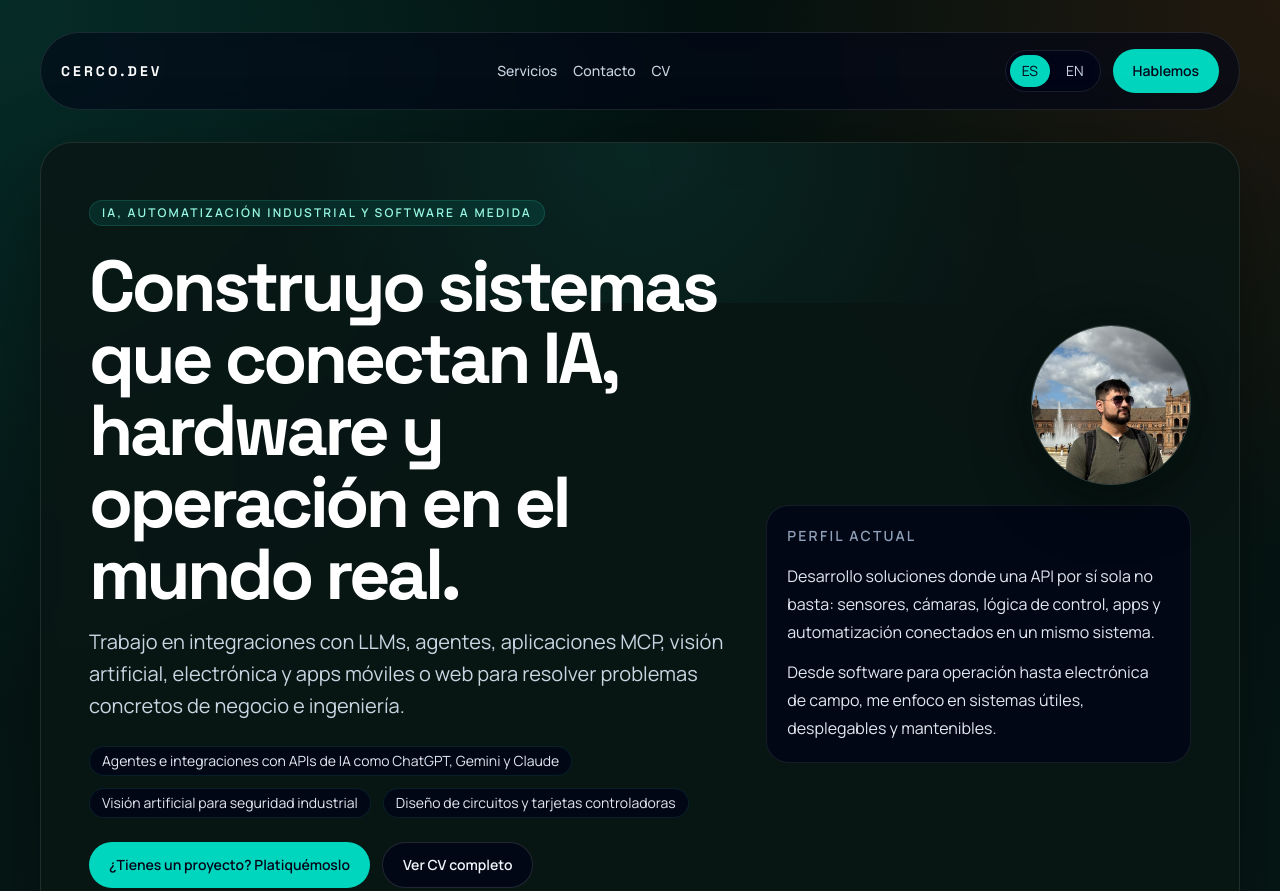
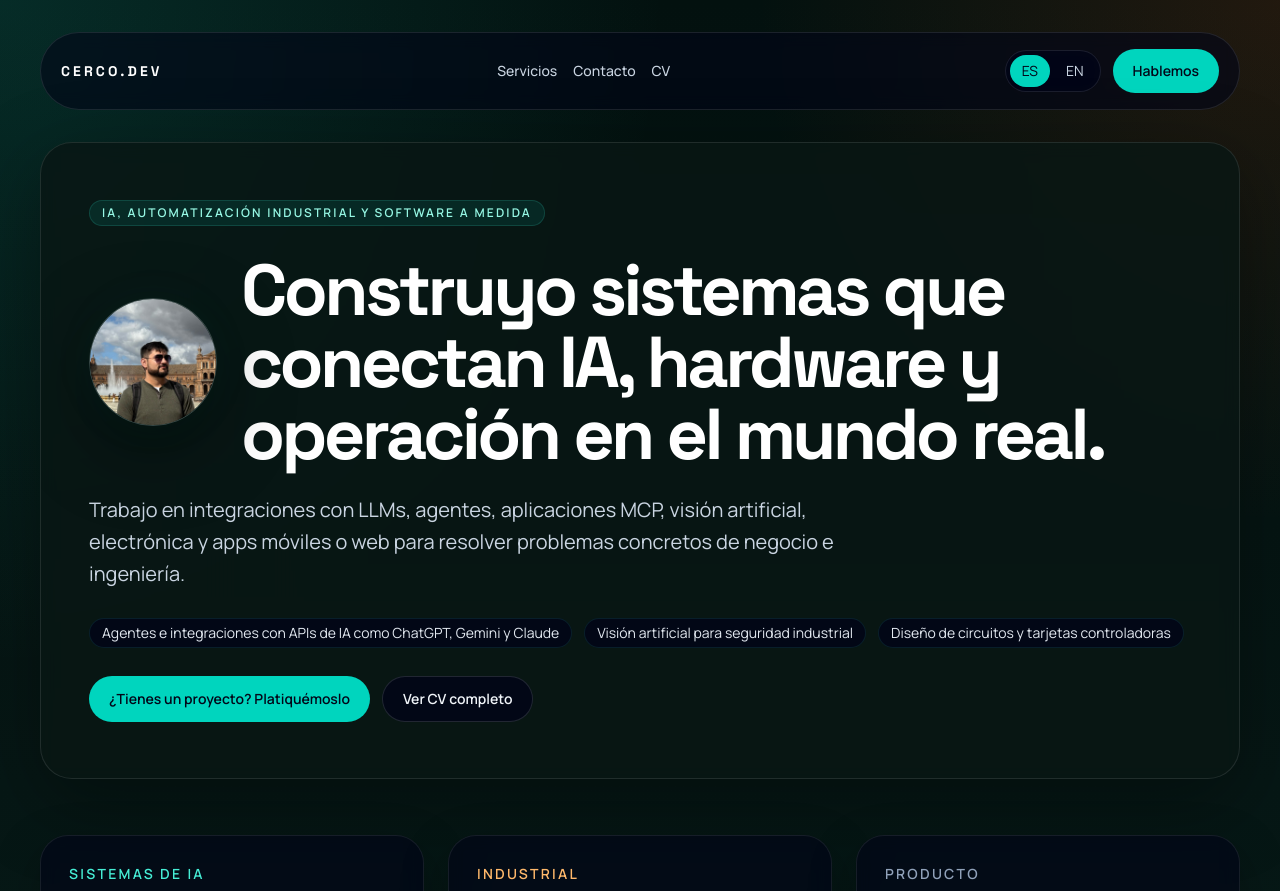
Before and after one commit to Darival/resume, a website: page index.html in a window 1280 px wide. Shown: the top 891 px of the page. Drawn offline with Linux system fonts and the light colour scheme.

Commit message:
feat: update hero section layout and improve responsiveness; refine CSS variables and translations

```diff
--- a/index.html
+++ b/index.html
@@ -51,12 +51,19 @@
 
     <main class="shell pb-12 sm:pb-16 lg:pb-24">
         <section class="hero-card px-6 py-8 sm:px-8 sm:py-10 lg:px-12 lg:py-14">
-            <div class="absolute inset-x-0 top-0 h-40 bg-[radial-gradient(circle_at_top,rgba(15,118,110,0.18),transparent_60%)]"></div>
-            <div class="relative grid gap-10 lg:grid-cols-[1.2fr_0.8fr] lg:items-center">
-                <div class="space-y-6">
+            <div class="relative space-y-6 lg:space-y-7">
                 <span class="eyebrow" data-i18n="shared.heroBadge">AI, automatizacion industrial y software a medida</span>
-                    <div class="space-y-4">
-                        <h1 class="max-w-4xl text-4xl font-bold tracking-[-0.05em] text-white sm:text-5xl lg:text-7xl" data-i18n="landing.heroTitle">Construyo sistemas que conectan AI, hardware y operacion real.</h1>
+
+                <div class="space-y-5 sm:space-y-6">
+                    <div class="flex items-center gap-4 sm:gap-5 lg:gap-6">
+                        <div class="relative w-24 shrink-0 sm:w-28 lg:w-32">
+                            <div class="absolute -inset-3 rounded-full bg-[radial-gradient(circle,rgba(15,118,110,0.24),transparent_68%)] blur-lg"></div>
+                            <img src="avatar.jpg" alt="Portrait of Cesar Rene Contreras Villegas" data-i18n-attr="alt: landing.avatarAlt" class="relative aspect-square w-full rounded-full border border-white/20 object-cover shadow-[0_24px_80px_rgba(0,0,0,0.42)]">
+                        </div>
+
+                        <h1 class="max-w-4xl text-3xl font-bold tracking-[-0.05em] text-white sm:text-5xl lg:text-7xl" data-i18n="landing.heroTitle">Construyo sistemas que conectan AI, hardware y operacion real.</h1>
+                    </div>
+
                     <p class="max-w-3xl text-lg leading-8 text-slate-300 sm:text-xl" data-i18n="landing.heroBody">Trabajo en integraciones con LLMs, agentes, aplicaciones MCP, vision artificial, electronica y apps moviles o web para resolver problemas concretos de negocio e ingenieria.</p>
                 </div>
 
@@ -69,23 +76,6 @@
                 <div class="flex flex-wrap gap-3">
                     <a href="mailto:hi@cerco.dev" class="button-primary" data-i18n="landing.heroPrimary">¿Tienes un proyecto? Platiquemolo</a>
                     <a href="cv.html" class="button-secondary" data-i18n="landing.heroSecondary">Ver CV completo</a>
-                    </div>
-                </div>
-
-                <div class="grid gap-5 sm:grid-cols-[auto_1fr] lg:grid-cols-1">
-                    <div class="justify-self-center lg:justify-self-end">
-                        <div class="relative mx-auto w-32 sm:w-36 lg:w-40">
-                            <div class="absolute -inset-2 rounded-full bg-[radial-gradient(circle,rgba(15,118,110,0.22),transparent_68%)] blur-md"></div>
-                            <img src="avatar.jpg" alt="Portrait of Cesar Rene Contreras Villegas" data-i18n-attr="alt: landing.avatarAlt" class="relative aspect-square w-full rounded-full border border-white/20 object-cover shadow-[0_18px_60px_rgba(0,0,0,0.4)]">
-                        </div>
-                    </div>
-                    <div class="stat-card space-y-4">
-                        <p class="text-sm font-semibold uppercase tracking-[0.16em] text-slate-400" data-i18n="shared.labelCurrentProfile">Perfil actual</p>
-                        <div class="space-y-3 text-sm leading-7 text-slate-200 sm:text-base">
-                            <p data-i18n="shared.currentProfileLead">Desarrollo soluciones donde una API sola no basta: sensores, camaras, logica de control, apps y automatizacion conectados en un mismo sistema.</p>
-                            <p data-i18n="shared.currentProfileBody">Desde software para operacion hasta electronica de campo, me enfoco en sistemas utiles, desplegables y mantenibles.</p>
-                        </div>
-                    </div>
                 </div>
             </div>
         </section>
--- a/translations.js
+++ b/translations.js
@@ -10,7 +10,6 @@ window.SITE_TRANSLATIONS = {
       ctaTalk: "Hablemos",
       ctaEmail: "Escríbeme",
       ctaOpenResume: "Abrir CV",
-      labelCurrentProfile: "Perfil actual",
       labelContact: "Contacto",
       labelLocation: "Ubicación",
       labelFocus: "Enfoque",
@@ -23,8 +22,6 @@ window.SITE_TRANSLATIONS = {
       labelExperience: "Experiencia",
       labelResumeBadge: "CV / Resume",
       heroBadge: "IA, automatización industrial y software a medida",
-      currentProfileLead: "Desarrollo soluciones donde una API por sí sola no basta: sensores, cámaras, lógica de control, apps y automatización conectados en un mismo sistema.",
-      currentProfileBody: "Desde software para operación hasta electrónica de campo, me enfoco en sistemas útiles, desplegables y mantenibles.",
       footerLead: "Si tienes un proyecto raro, técnico o difícil de explicar, probablemente es justo el tipo de proyecto que más me gusta.",
       footerEmail: "Escríbeme",
       metaThemeColor: "#071412"
@@ -96,7 +93,6 @@ window.SITE_TRANSLATIONS = {
       ctaTalk: "Let's talk",
       ctaEmail: "Email me",
       ctaOpenResume: "Open resume",
-      labelCurrentProfile: "Current profile",
       labelContact: "Contact",
       labelLocation: "Location",
       labelFocus: "Focus",
@@ -109,8 +105,6 @@ window.SITE_TRANSLATIONS = {
       labelExperience: "Experience",
       labelResumeBadge: "CV / Resume",
       heroBadge: "AI, industrial automation, and custom software",
-      currentProfileLead: "I build solutions where an API alone is not enough: sensors, cameras, control logic, apps, and automation working together in a single system.",
-      currentProfileBody: "From operational software to field electronics, I focus on systems that are useful, deployable, and maintainable.",
       footerLead: "If you have a project that is unusual, highly technical, or hard to explain, it is probably exactly the kind of work I enjoy most.",
       footerEmail: "Email me",
       metaThemeColor: "#071412"
```
Also changed, not shown: style.css. Lines whose indentation alone changed are shown as unchanged.
